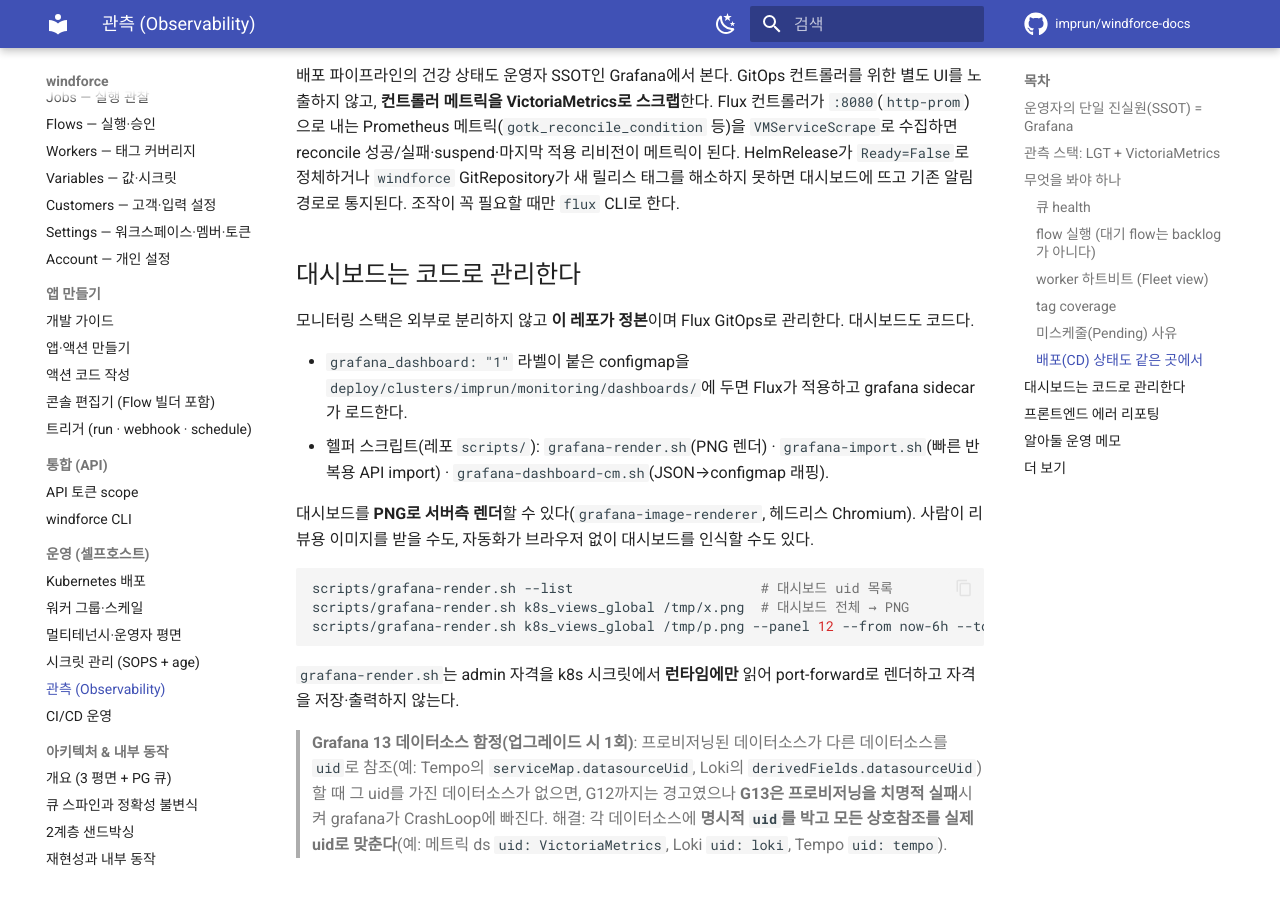
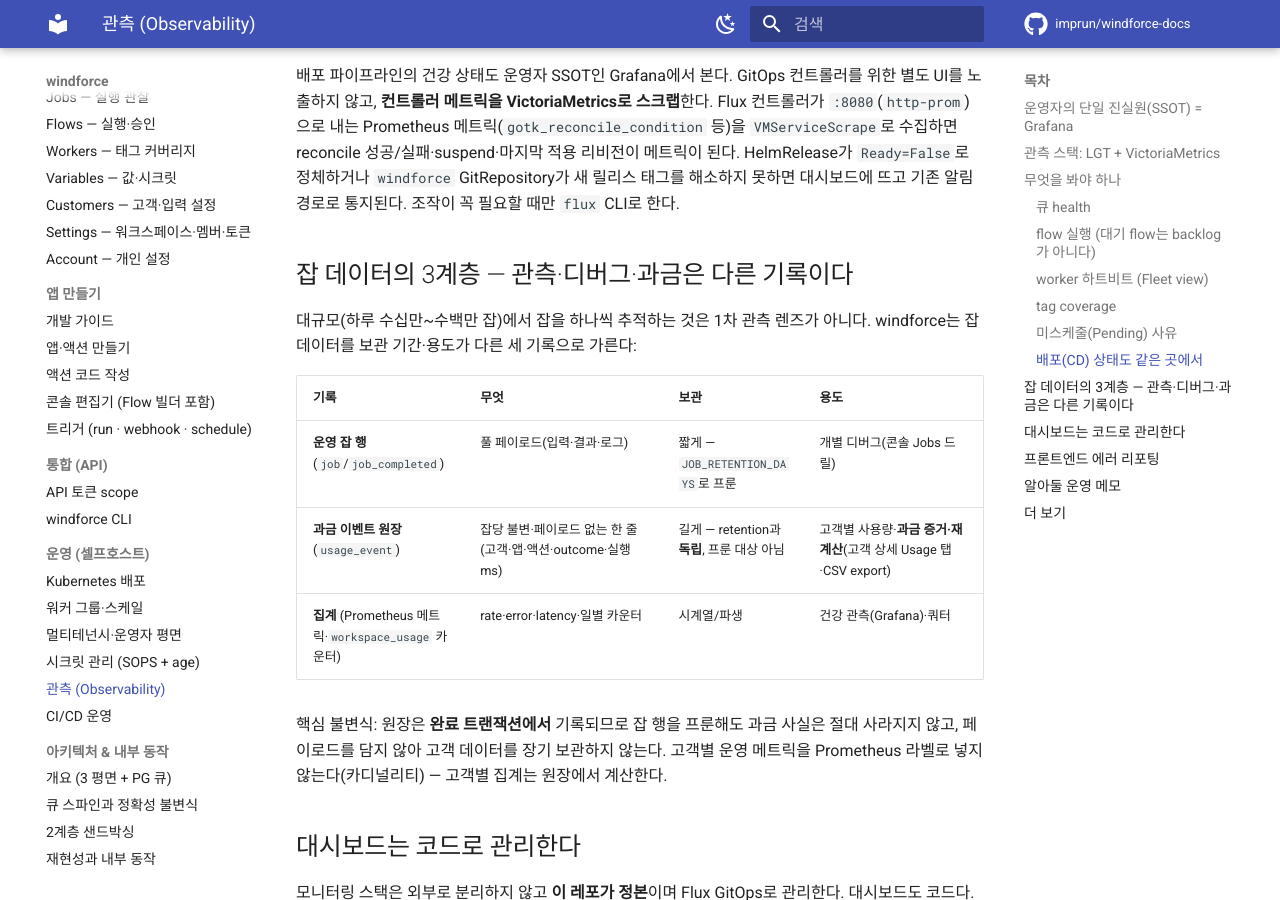
Before and after one commit to imprun/windforce-docs, an MkDocs documentation site: the page built from website/operating/observability.md, in a window 1280 px wide and 900 px high, scrolled down 4141 px. Built offline with MkDocs 1.6.1 and Material for MkDocs 9.7.7, drawn with Linux system fonts in a browser that asks for light colours; comment, search, counter and statistics services are not loaded.

Commit message:
docs: 신규 기능의 교차 문서 정합 — Customers 개념·nav·3계층 데이터 모델
customers.md만 갱신하고 주변 문서가 stale했던 갭 정리:
- console.md: 사이드바 메뉴에 Customers(admin 전용)·화면별 가이드 표에 행 추가,
  Apps 탭 목록에 Config 반영.
- concepts.md: 7번째 핵심 개념으로 Customer(consumer) — 용어표 행 + 전용 섹션
  (deny-by-default·입력 설정·각인).
- observability.md: 잡 데이터 3계층(운영 잡 행=프룬 / usage_event 원장=과금
  증거·retention 독립 / 집계) 섹션 신설.
- jobs.md 보존 정책: 원장은 잡 프룬과 무관하게 생존함을 명시.

````diff
--- a/website/getting-started/concepts.md
+++ b/website/getting-started/concepts.md
@@ -1,6 +1,6 @@
 # 핵심 개념
 
-windforce를 쓰거나 운영할 때 반복해서 만나는 용어를 한곳에 모았다. 함수를 만들고 호출하기 전에 이 페이지의 여섯 개념 — **Workspace · Account · Application Project · Action · Git Source · Job** — 과 "소스가 어떻게 실행 가능한 카탈로그가 되는가"만 잡아 두면, 나머지 문서가 같은 단어로 읽힌다.
+windforce를 쓰거나 운영할 때 반복해서 만나는 용어를 한곳에 모았다. 함수를 만들고 호출하기 전에 이 페이지의 일곱 개념 — **Workspace · Account · Application Project · Action · Git Source · Job · Customer** — 과 "소스가 어떻게 실행 가능한 카탈로그가 되는가"만 잡아 두면, 나머지 문서가 같은 단어로 읽힌다.
 
 ## 한눈에 보는 용어표
 
@@ -13,6 +13,7 @@ windforce를 쓰거나 운영할 때 반복해서 만나는 용어를 한곳에
 | **Action** | `action`, `action_key` | Application Project 안의 호출 가능한 함수. 실행 주소의 한 segment이자 `ctx.action` 디스패치 키. | 별도 소스 번들이나 별도 entrypoint가 아니다. |
 | **Git Source** | `git_source`, `git_source_id` | sync가 사용하는 저장소·브랜치·subpath·자격증명 참조. | Application Project가 아니다. |
 | **Job** | `job`, `job_queue`, `job_completed` | 영속화된 실행 기록. 실행 메타를 자기 자신에 고정(self-pin)한다. | 트리거 종류가 아니다. |
+| **Customer**(consumer) | `consumer`, `consumer_id` | 워크스페이스의 **외부 고객** — 발급한 API 키 뒤의 안정적 정체성. 키는 grant된 액션만 호출하고 자기 잡만 읽으며, 실행마다 고객이 각인돼 사용량·과금의 기반이 된다. | 워크스페이스 멤버나 운영자 토큰이 아니다. |
 
 ## 워크스페이스와 계정
 
@@ -29,6 +30,16 @@ flowchart TD
     W1 --> P1["Application Project<br/>+ Action들"]
     W2 --> P2["Application Project<br/>+ Action들"]
 ```
+
+## 고객 — 워크스페이스 안의 외부 정체성
+
+멤버가 **워크스페이스를 운영하는 사람**이라면, **Customer**(consumer)는 그 워크스페이스의 **앱을 API로 소비하는 외부 고객**이다. 운영자는 고객을 등록하고 그 고객에게 묶인 API 키를 발급한다 — 이 키가 곧 고객의 크리덴셜이다.
+
+- 고객 키는 **deny-by-default**다: 운영자가 grant(입력 설정 행)를 만든 `(app, action)`만 호출할 수 있고, 잡 읽기는 자기 고객의 잡만 보인다. 운영자 표면(앱·멤버·토큰·시크릿 등)엔 아예 접근할 수 없다.
+- 고객별 **입력 설정**으로 액션 입력의 기본값을 채우거나 값을 잠글 수 있다(고객별 크리덴셜·단가처럼 고객이 못 바꿔야 하는 값). 워커가 실행 직전에 합성하므로 모든 트리거에 균일하다.
+- 고객 키가 실행한 모든 잡·flow run에는 **고객 정체성이 각인**되어 고객별 사용량·과금·감사·읽기 격리의 기반이 된다.
+
+자세한 사용법은 [Customers 가이드](../guide/customers.md)를 본다.
 
 ## 프로젝트와 액션
 
--- a/website/guide/jobs.md
+++ b/website/guide/jobs.md
@@ -195,6 +195,8 @@ curl -X POST \
 
 보존 기간이 지난 잡 기록과 로그는 **영구 삭제**된다 — 오래 보관해야 하는 데이터가 있으면 보존 창 안에서 따로 내보내 둔다. 현재 보존 일수는 콘솔의 Jobs 화면 안내에도 표시되며, 사전 인증이 필요 없는 `GET /api/config`가 `job_retention_days`로 같은 값을 돌려준다(표시용 값일 뿐 quota 한도가 아니다).
 
+> **사용량·과금 기록은 삭제되지 않는다.** 잡이 완료되는 순간 페이로드 없는 **과금 이벤트 원장**(고객·앱·액션·outcome·실행 시간)이 별도로 기록되고, 이 원장은 잡 보존과 **독립적으로 장기 보관**된다. 잡 행이 프룬돼도 [고객 상세의 Usage 탭](customers.md)과 CSV export(과금 증거·재계산)는 계속 정확하다.
+
 ## 더 보기
 
 - [핵심 개념 — Workspace·App·Action·Job](../getting-started/concepts.md)
--- a/website/operating/observability.md
+++ b/website/operating/observability.md
@@ -113,6 +113,18 @@ observer를 켜면 콘솔이 함대 배치를 K8s 사실로 보여준다.
 
 배포 파이프라인의 건강 상태도 운영자 SSOT인 Grafana에서 본다. GitOps 컨트롤러를 위한 별도 UI를 노출하지 않고, **컨트롤러 메트릭을 VictoriaMetrics로 스크랩**한다. Flux 컨트롤러가 `:8080`(`http-prom`)으로 내는 Prometheus 메트릭(`gotk_reconcile_condition` 등)을 `VMServiceScrape`로 수집하면 reconcile 성공/실패·suspend·마지막 적용 리비전이 메트릭이 된다. HelmRelease가 `Ready=False`로 정체하거나 `windforce` GitRepository가 새 릴리스 태그를 해소하지 못하면 대시보드에 뜨고 기존 알림 경로로 통지된다. 조작이 꼭 필요할 때만 `flux` CLI로 한다.
 
+## 잡 데이터의 3계층 — 관측·디버그·과금은 다른 기록이다
+
+대규모(하루 수십만~수백만 잡)에서 잡을 하나씩 추적하는 것은 1차 관측 렌즈가 아니다. windforce는 잡 데이터를 보관 기간·용도가 다른 세 기록으로 가른다:
+
+| 기록 | 무엇 | 보관 | 용도 |
+|---|---|---|---|
+| **운영 잡 행** (`job`/`job_completed`) | 풀 페이로드(입력·결과·로그) | 짧게 — `JOB_RETENTION_DAYS`로 프룬 | 개별 디버그(콘솔 Jobs 드릴) |
+| **과금 이벤트 원장** (`usage_event`) | 잡당 불변·페이로드 없는 한 줄(고객·앱·액션·outcome·실행 ms) | 길게 — retention과 **독립**, 프룬 대상 아님 | 고객별 사용량·**과금 증거·재계산**(고객 상세 Usage 탭·CSV export) |
+| **집계** (Prometheus 메트릭·`workspace_usage` 카운터) | rate·error·latency·일별 카운터 | 시계열/파생 | 건강 관측(Grafana)·쿼터 |
+
+핵심 불변식: 원장은 **완료 트랜잭션에서** 기록되므로 잡 행을 프룬해도 과금 사실은 절대 사라지지 않고, 페이로드를 담지 않아 고객 데이터를 장기 보관하지 않는다. 고객별 운영 메트릭을 Prometheus 라벨로 넣지 않는다(카디널리티) — 고객별 집계는 원장에서 계산한다.
+
 ## 대시보드는 코드로 관리한다
 
 모니터링 스택은 외부로 분리하지 않고 **이 레포가 정본**이며 Flux GitOps로 관리한다. 대시보드도 코드다.
````
Also changed, not shown: website/guide/console.md (+3 -2 lines).
